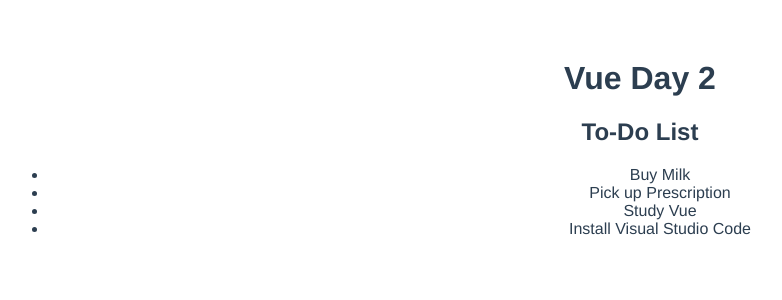
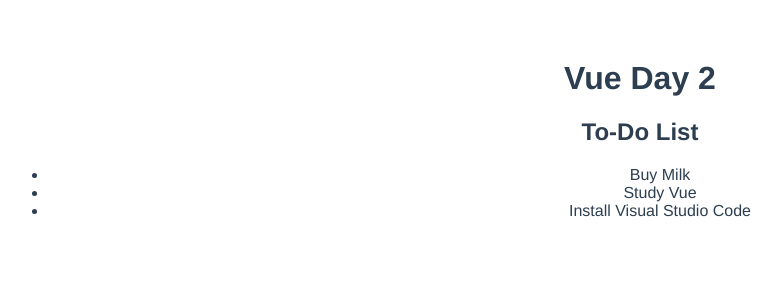
Before and after one commit to WarrenUhrich/vue-todo, a Vue app: page / in a window 1280 px wide. Shown: the top 300 px of the page, without its empty margins (0-782 px from the left). Built offline with nearby package versions, Linux system fonts and the light colour scheme.

Commit message:
Add conditional for individual todo display.

```diff
--- a/src/components/Todo.vue
+++ b/src/components/Todo.vue
@@ -1,5 +1,5 @@
 <template>
-  <li>
+  <li v-if="!completed">
     {{ task }}
   </li>
 </template>
@@ -8,7 +8,8 @@
   export default {
     name: 'Todo',
     props: [
-      'task'
+      'task',
+      'completed'
     ]
   }
 </script>
--- a/src/components/TodoList.vue
+++ b/src/components/TodoList.vue
@@ -2,7 +2,7 @@
   <section>
     <h2>To-Do List</h2>
     <ul>
-      <Todo v-for="todo in todos" :key="todo.task" :task="todo.task" />
+      <Todo v-for="todo in todos" :key="todo.task" :task="todo.task" :completed="todo.completed" />
     </ul>
   </section>
 </template>
@@ -24,7 +24,7 @@
           },
           {
             task: 'Pick up Prescription',
-            completed: false
+            completed: true
           },
           {
             task: 'Study Vue',
```
